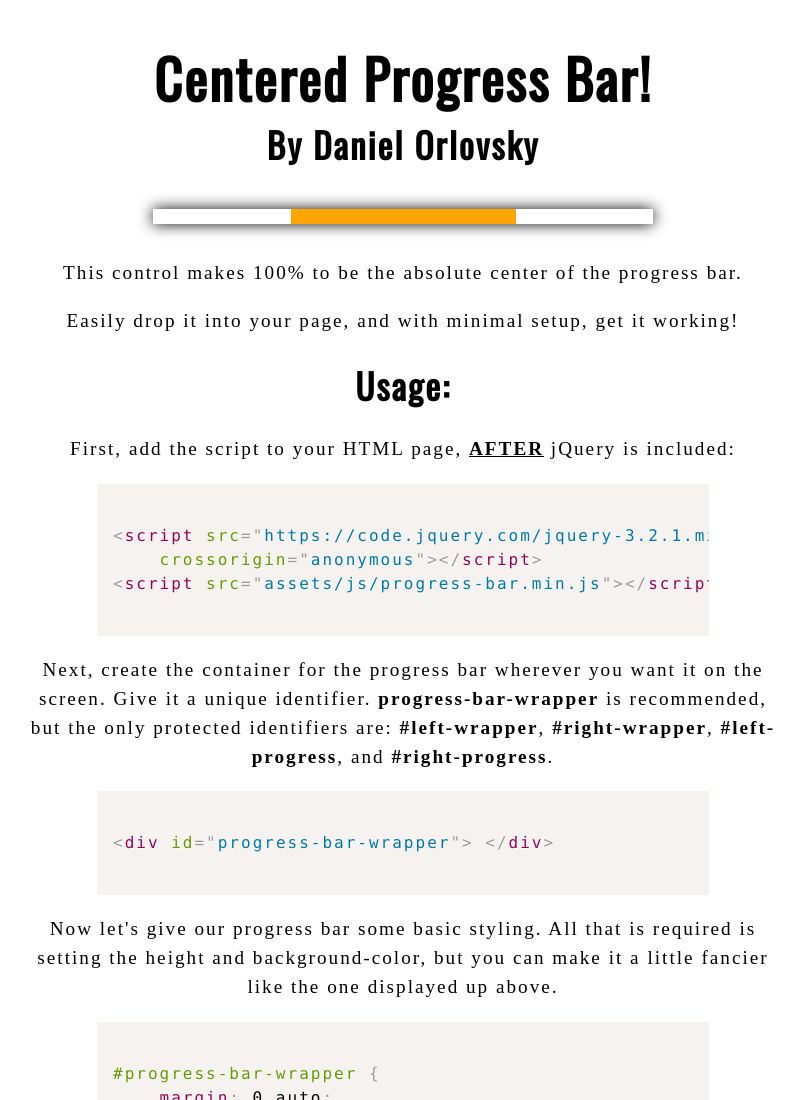
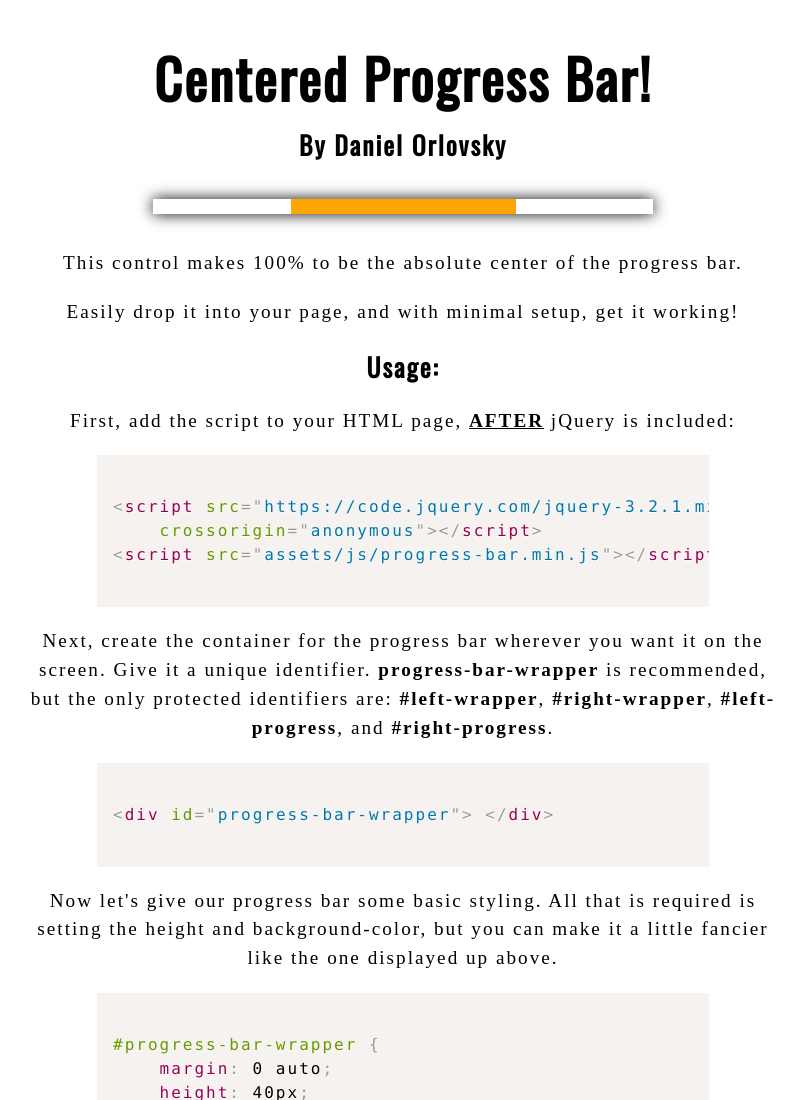
Before and after one commit to DanOrlovsky/Center-Progress-Bar, a plain HTML site: page index.html in a window 1280 px wide. Shown: the top 1100 px of the page, without its empty margins (237-1041 px from the left). Drawn offline with nearby package versions, Linux system fonts and the light colour scheme; a web font is replaced by a local one.

Commit message:
Changed styles for landing page

```diff
--- a/assets/css/style.css
+++ b/assets/css/style.css
@@ -13,7 +13,7 @@ h1 {
 }
 
 h3 {
-    font-size: 2.2em;
+    font-size: 1.6em;
 }
 
 p {
```
